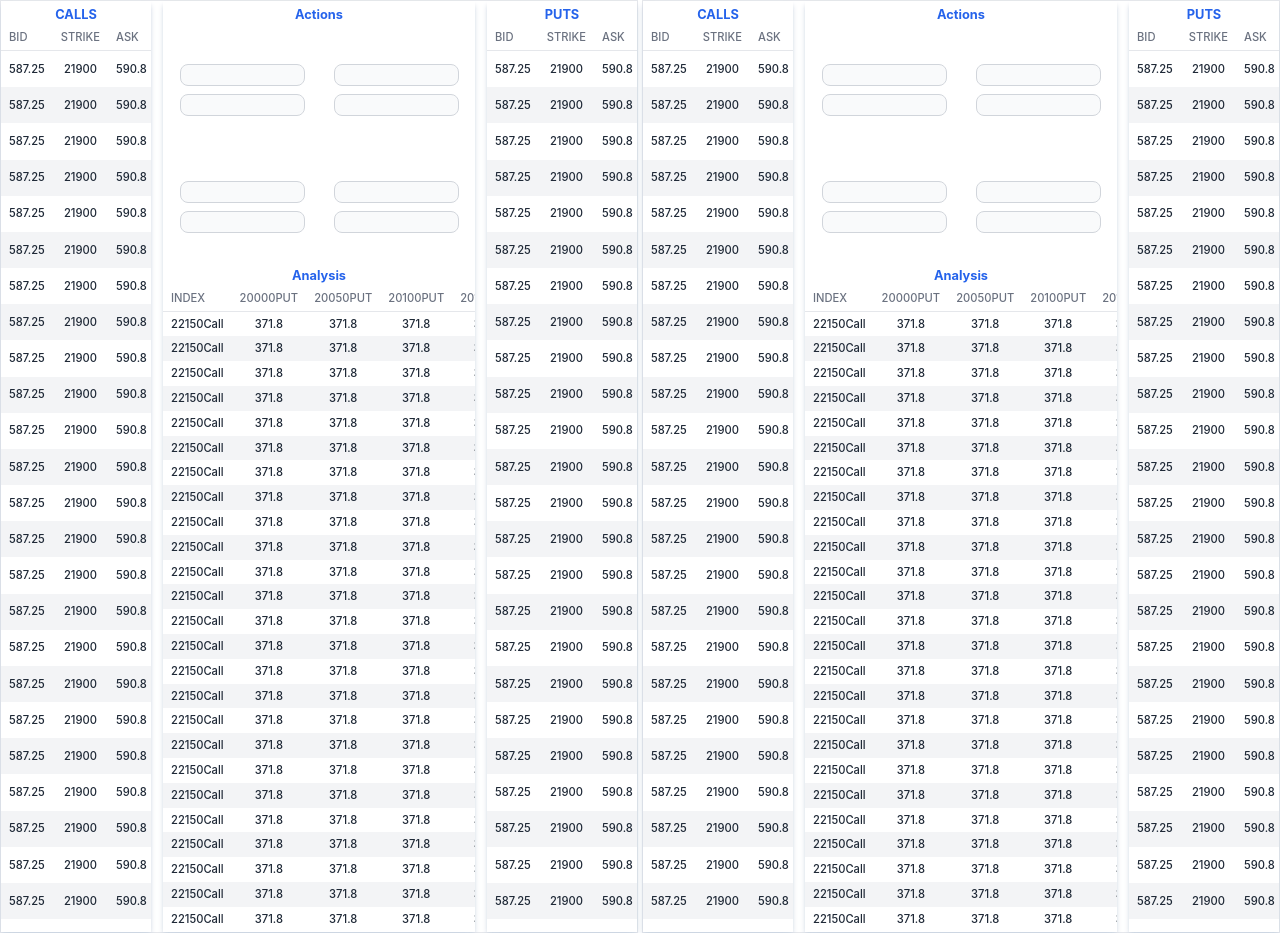
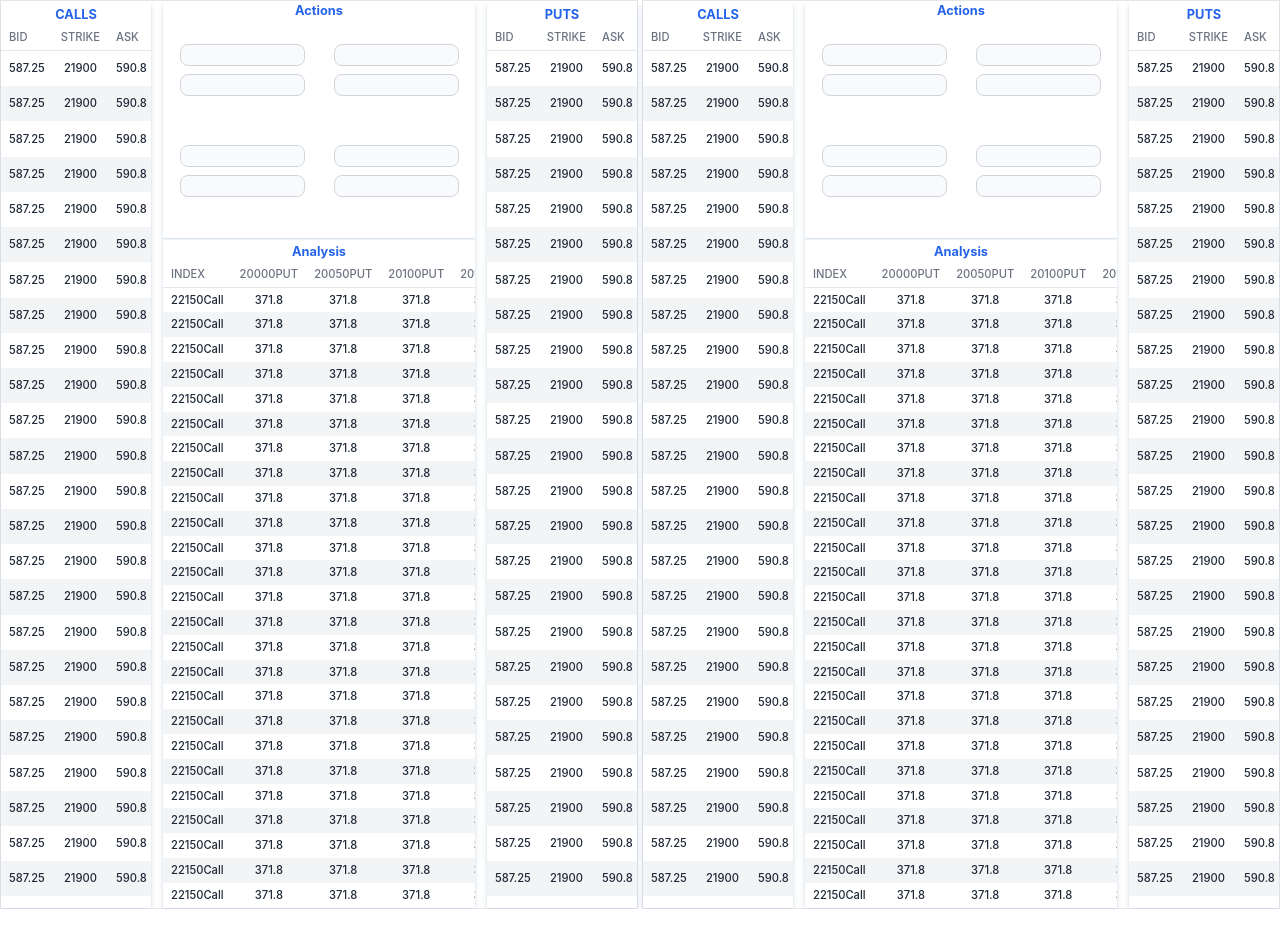
Before and after one commit to kushaal1992/hf-trading-ui, a React (Create React App) app: page / in a window 1280 px wide. After the commit the page ends 909 px from the top, so only its background shows below. Built offline with nearby package versions, Linux system fonts and the light colour scheme.

Commit message:
Modified: BuySellOptions Layout fixes

```diff
--- a/src/components/buySellOptions/index.jsx
+++ b/src/components/buySellOptions/index.jsx
@@ -4,7 +4,7 @@ import CustomButton from '../common/customButton';
 
 function BuySellOptions() {
 	return (
-		<div className="flex flex-col justify-center items-center gap-10 p-1">
+		<div className="flex flex-col justify-center items-center gap-6 px-1 pb-4">
 			<span className="text-base text-blue-600/100 font-bold">Actions</span>
 			<div className="w-full flex flex-row justify-center gap-1">
 				<div className="flex flex-col items-center gap-2">
--- a/src/components/expiryLayout/index.jsx
+++ b/src/components/expiryLayout/index.jsx
@@ -24,10 +24,10 @@ function ExpiryLayout() {
 				</div>
 				<div className="col-span-6 shadow-md shadow-slate-300 overflow-y-auto">
 					<div className="flex flex-col items-center justify-center">
-						<div className="w-full overflow-x-hidden">
+						<div className="w-full overflow-x-hidden shadow-sm shadow-slate-300">
 							<BuySellOptions />
 						</div>
-						<div className="w-full overflow-x-auto">
+						<div className="w-full overflow-x-auto shadow-sm shadow-slate-300">
 							<span className="text-base text-blue-600/100 font-bold">
 								Analysis
 							</span>
```
